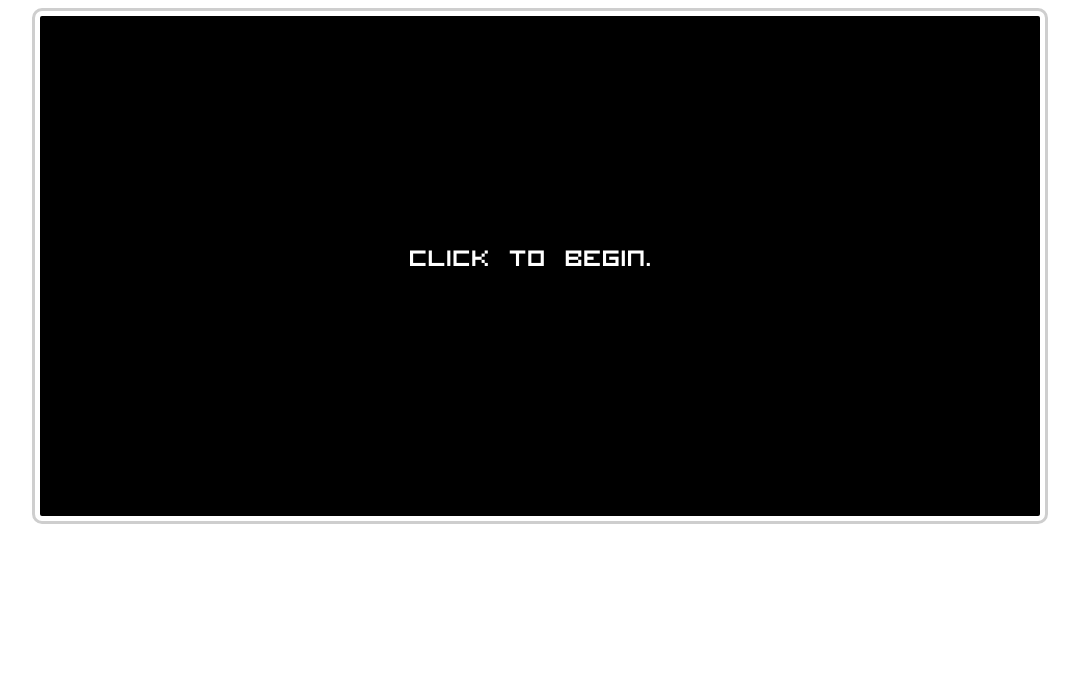
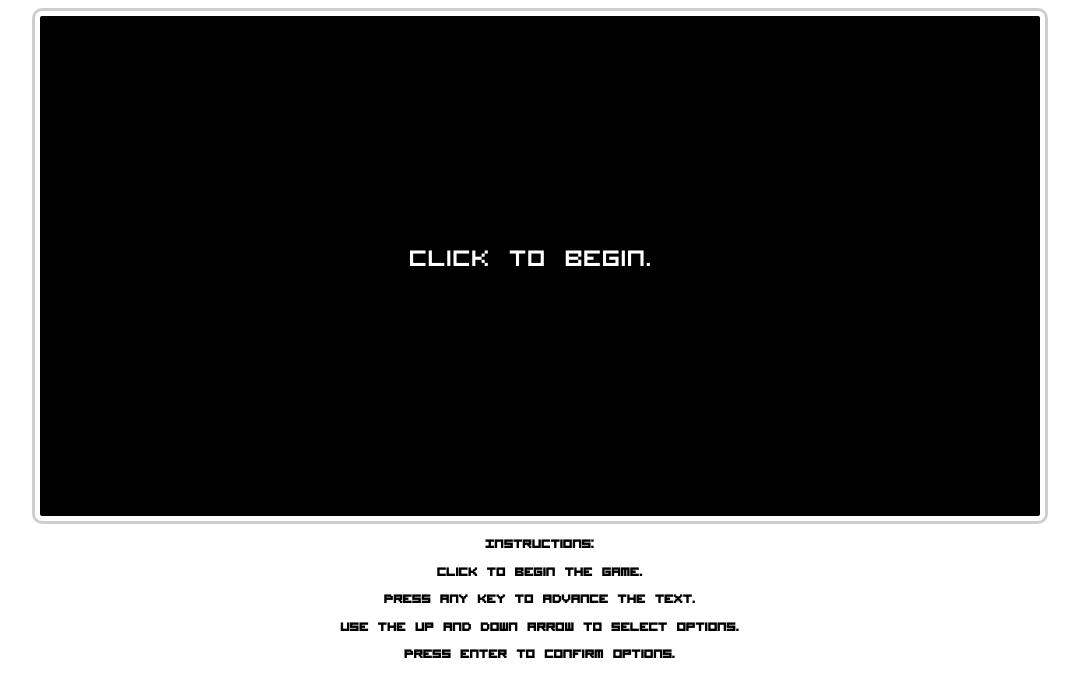
Before and after one commit to Slowpossum/Subway-Trivia, a plain HTML site: page index.html in a window 1280 px wide. Shown: the whole page, without its empty margins (100-1179 px from the left). Drawn offline with nearby package versions, Linux system fonts and the light colour scheme; files whose address does not match are found by name.

Commit message:
Small bug with selecting choices fixed, added instructions

```diff
--- a/assets/CSS/style.css
+++ b/assets/CSS/style.css
@@ -10,3 +10,9 @@
     margin: 0 auto;
     display: block;
 }
+
+h1 {
+    text-align: center;
+    font-family: Visitor;
+    font-size: 20px;
+}
--- a/assets/scripts/characters.js
+++ b/assets/scripts/characters.js
@@ -1,4 +1,4 @@
-var coolDude = new Character(36, 43, loadedImages["./assets/images/coolDudeIdle.png"], 400, 226, 6);
+var coolDude = new Character(36, 43, loadedImages["./assets/images/coolDudeIdle.png"], 400, 225, 6);
 var punk = new Character(25, 57, loadedImages["./assets/images/punkIdle.png"], 855, 156, 10);
 
 function Character(width, height, image, x, y, frames) {
--- a/assets/scripts/speechBubble.js
+++ b/assets/scripts/speechBubble.js
@@ -190,6 +190,7 @@ $(document).keyup(function (e) {
         } else if (e.key === "ArrowDown" && speechBubble.cursorLocation + 1 <= script[speechBubble.scriptPos].choices.amount) {
             speechBubble.cursorLocation++;
         } else if (e.key === "Enter") {
+            script[speechBubble.scriptPos].answer = speechBubble.cursorLocation;
             script[speechBubble.scriptPos].doAfter();
             speechBubble.currentLines = ["", "", ""];
             speechBubble.currLine = 0;
@@ -197,7 +198,7 @@ $(document).keyup(function (e) {
             speechBubble.scriptAdvance = false;
             speechBubble.letterPos = 0;
             speechBubble.scriptPos++;
-            script[speechBubble.scriptPos].answer = speechBubble.cursorLocation;
+            speechBubble.cursorLocation = 0;
         }
     }
 });
--- a/index.html
+++ b/index.html
@@ -20,5 +20,10 @@
 </head>
 
 <body onload="gameStart()">
+    <h1>Instructions:</h1>
+    <h1>Click to begin the game.</h1>
+    <h1>Press any key to advance the text.</h1>
+    <h1>Use the up and down arrow to select options.</h1>
+    <h1>Press enter to confirm options.</h1>
 </body>
 </html>
```
Also changed, not shown: assets/images/punkIdle2.png (deleted).
